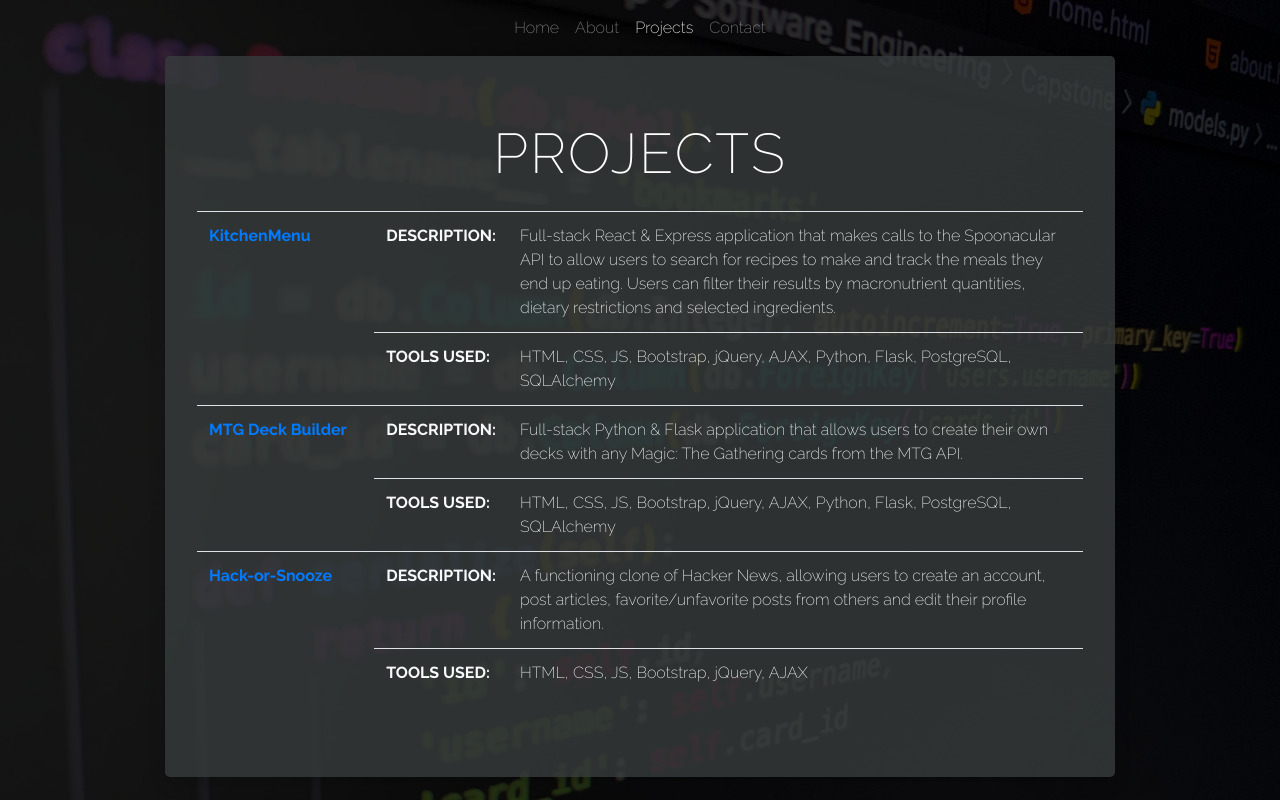
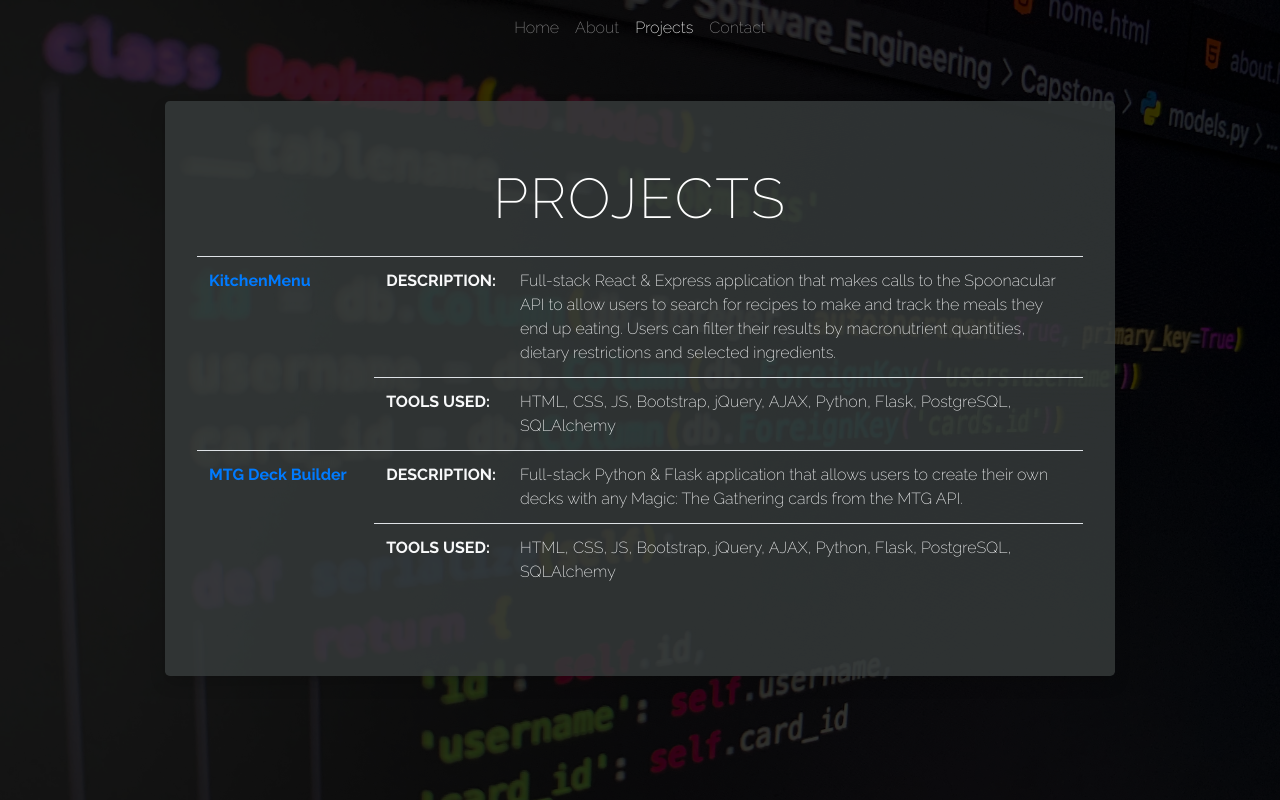
Before and after one commit to shapirobd/portfolio, a Flask app: page /projects in a window 1280 px wide. Run offline with Flask 2, Linux system fonts and the light colour scheme.

Commit message:
removed hack or snooze

```diff
--- a/templates/projects.html
+++ b/templates/projects.html
@@ -125,40 +125,6 @@ block content %}
 														</table>
 													</td>
 												</tr>
-												<tr>
-													<td class="project-name">
-														<a
-															href="https://github.com/shapirobd/hack-or-snooze/tree/master"
-															><b>Hack-or-Snooze</b></a
-														>
-													</td>
-													<td class="p-0">
-														<table
-															class="table bg-transparent text-light m-0 p-0"
-														>
-															<tbody>
-																<tr>
-																	<td class="border-0" scope="row">
-																		<b>DESCRIPTION:</b>
-																	</td>
-																	<td class="border-0">
-																		A functioning clone of Hacker News, allowing
-																		users to create an account, post articles,
-																		favorite/unfavorite posts from others and
-																		edit their profile information.
-																	</td>
-																</tr>
-
-																<tr>
-																	<td scope="row"><b>TOOLS USED:</b></td>
-																	<td>
-																		HTML, CSS, JS, Bootstrap, jQuery, AJAX
-																	</td>
-																</tr>
-															</tbody>
-														</table>
-													</td>
-												</tr>
 											</tbody>
 										</table>
 									</div>
```
